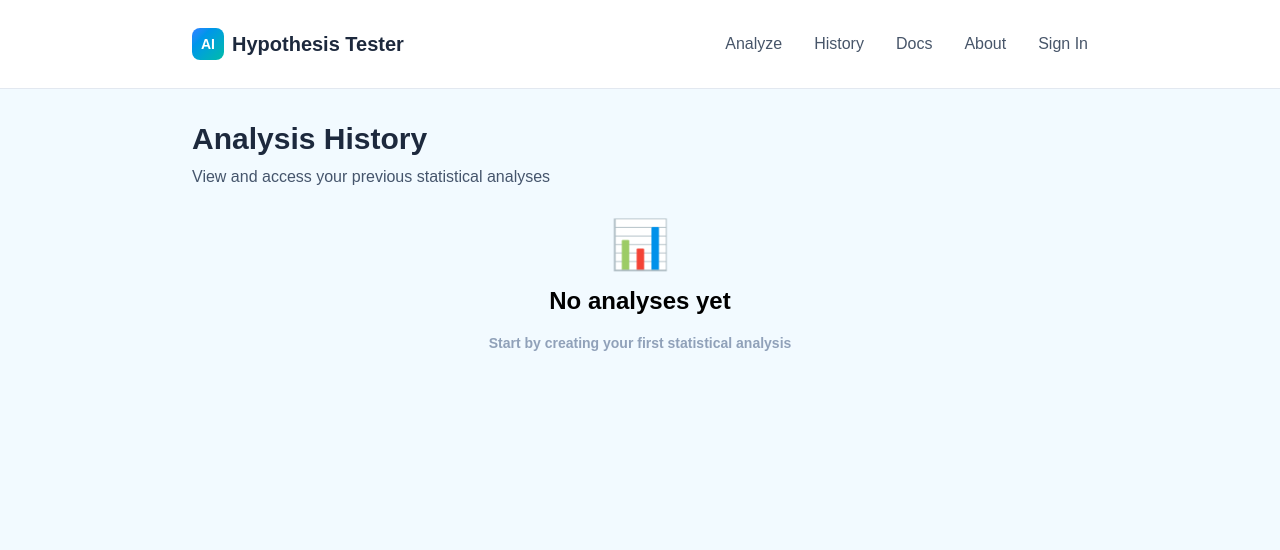
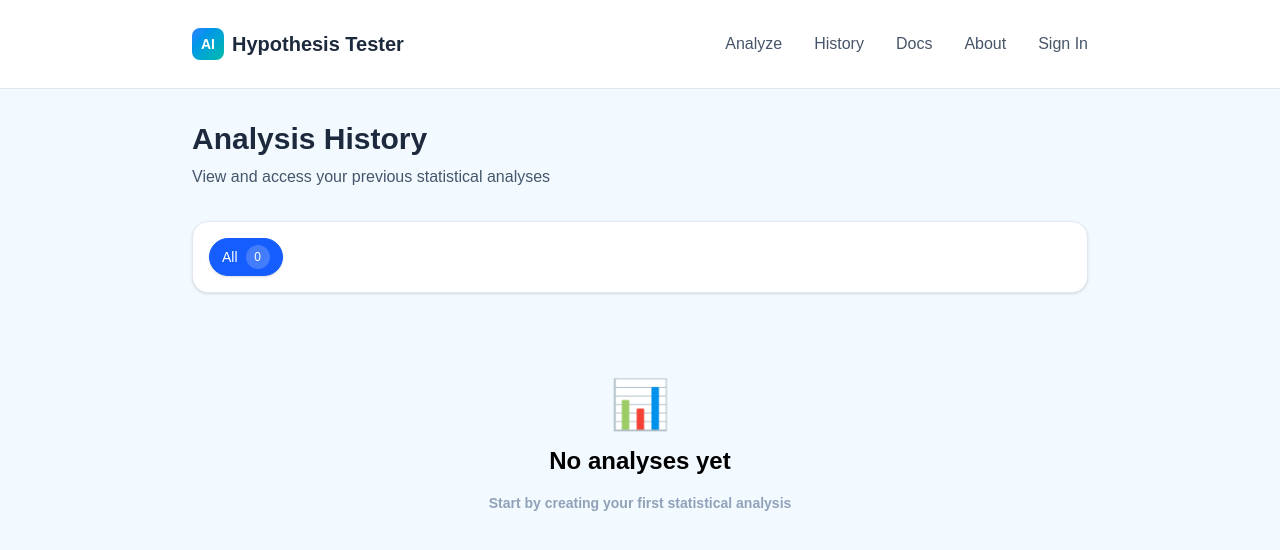
Before and after one commit to TunaSung/Hypothesis-Tester, a React (Vite) app in the folder client/: page /history in a window 1280 px wide. Shown: the top 550 px of the page. Built offline with nearby package versions, Linux system fonts and the light colour scheme.

Commit message:
add method filter

```diff
--- a/client/src/sections/3_History/HIstiory.tsx
+++ b/client/src/sections/3_History/HIstiory.tsx
@@ -1,14 +1,48 @@
+import { useMemo, useState } from "react";
 import { useAuth } from "../../components/Context/authContext";
+import { type KnownMethod } from "../../types/Analyze";
 import HistoryCard from "./components/HistoryCard";
+import FilterPill from "./components/FilterPill";
+
+const METHOD_LABEL: Record<KnownMethod, string> = {
+  independent_t: "Independent t-test",
+  paired_t: "Paired t-test",
+  anova: "One-way ANOVA",
+  correlation: "Pearson correlation",
+};
 
 function History() {
   const { history } = useAuth();
+
+  // 取得所有出現過的方法
+  const methodsInHistory = useMemo(() => {
+    const set = new Set<KnownMethod>();
+    history.forEach((h: any) => set.add(h.method as KnownMethod));
+    return Array.from(set).sort();
+  }, [history]);
+
+  // amount of each method
+  const counts = useMemo(() => {
+    const c: Record<string, number> = {};
+    history.forEach((h: any) => {
+      c[h.method] = (c[h.method] ?? 0) + 1;
+    });
+    return c;
+  }, [history]);
+
+  // ("all" | method）
+  const [active, setActive] = useState<string>("all");
+
+  const filtered = useMemo(() => {
+    if (active === "all") return history;
+    return history.filter((h: any) => h.method === active);
+  }, [history, active]);
 
   return (
     <div className="bg-sky-100/40 min-h-screen">
       <div className="container-mid py-8">
         {/* Start Header */}
-        <header className="mb-8">
+        <header className="mb-6 sm:mb-8">
           <h1 className="text-3xl font-bold text-slate-800 mb-2">
             Analysis History
           </h1>
@@ -18,21 +52,50 @@ function History() {
         </header>
         {/* End Header */}
 
-        {/* Start history */}
-        {history.length === 0 ? (
-          <main className="flex flex-col justify-center items-center gap-4 font-semibold">
+        {/* Start Filter */}
+        <section className="mb-6">
+          <div className="bg-white border border-slate-200 rounded-2xl p-3 md:p-4 shadow-sm">
+            <div className="flex flex-wrap gap-2">
+              <FilterPill
+                active={active === "all"}
+                onClick={() => setActive("all")}
+                label="All"
+                count={history.length}
+              />
+              {methodsInHistory.map((m) => (
+                <FilterPill
+                  key={m}
+                  active={active === m}
+                  onClick={() => setActive(m)}
+                  label={METHOD_LABEL[m] ?? m}
+                  count={counts[m] ?? 0}
+                />
+              ))}
+            </div>
+          </div>
+        </section>
+        {/* End Filter */}
+
+        {/* Start History List */}
+        {filtered.length === 0 ? (
+          <main className="flex flex-col justify-center items-center gap-4 font-semibold py-16">
             <p className="text-5xl">📊</p>
-            <h2 className="text-2xl">No analyses yet</h2>
+            <h2 className="text-2xl">
+              {active === "all" ? "No analyses yet" : "No analyses for this method"}
+            </h2>
             <p className="text-slate-400 text-sm">
-              Start by creating your first statistical analysis
+              {active === "all"
+                ? "Start by creating your first statistical analysis"
+                : "Try another method filter or run a new analysis"}
             </p>
           </main>
         ) : (
-          <main className="w-full grid grid-cols-4 gap-3">
-            {history.map((h) => (
+          <main className="w-full grid grid-cols-1 sm:grid-cols-2 lg:grid-cols-3 xl:grid-cols-4 gap-3">
+            {filtered.map((h: any, idx: number) => (
               <HistoryCard
-                key={h.dataset.filename}
-                fileName={h.dataset.filename}
+                // filename 可能重複，改用 index 或你的唯一 id（若有）
+                key={`${h.dataset?.filename ?? "file"}-${idx}`}
+                fileName={h.dataset?.filename}
                 method={h.method}
                 input={h.input}
                 result={h.result}
@@ -42,7 +105,7 @@ function History() {
             ))}
           </main>
         )}
-        {/* End history */}
+        {/* End History List */}
       </div>
     </div>
   );
--- /dev/null
+++ b/client/src/sections/3_History/components/FilterPill.tsx
@@ -0,0 +1,34 @@
+import { memo } from "react";
+
+type FilterPillProps = {
+  active: boolean;
+  onClick: () => void;
+  label: string;
+  count: number;
+};
+
+function FilterPill({ active, onClick, label, count }: FilterPillProps) {
+  return (
+    <button
+      onClick={onClick}
+      className={[
+        "inline-flex items-center gap-2 px-3 py-1.5 rounded-full text-sm border transition",
+        active
+          ? "bg-blue-600 text-white border-blue-600 shadow-sm"
+          : "bg-white text-slate-700 border-slate-200 hover:bg-slate-50",
+      ].join(" ")}
+    >
+      <span className="font-medium">{label}</span>
+      <span
+        className={[
+          "inline-flex items-center justify-center min-w-6 h-6 px-2 rounded-full text-xs",
+          active ? "bg-white/20" : "bg-slate-100 text-slate-600",
+        ].join(" ")}
+      >
+        {count}
+      </span>
+    </button>
+  );
+}
+
+export default memo(FilterPill);
```
